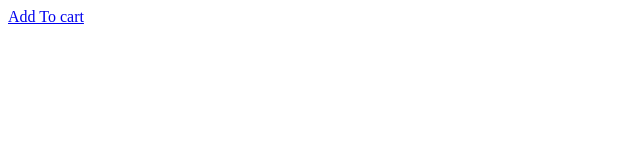
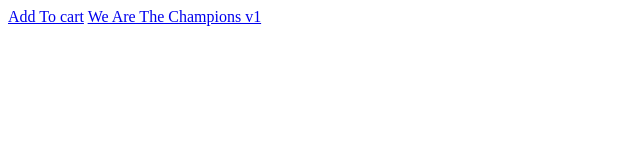
Before and after one commit to jolepro/scrimba_learning, a plain HTML site: page index.html in a window 1280 px wide. Shown: the whole page, without its empty margins (0-640 px from the left). Drawn offline with Linux system fonts and the light colour scheme.

Commit message:
added the prhect to the index file

```diff
--- a/index.html
+++ b/index.html
@@ -8,5 +8,6 @@
 </head>
 <body>
     <a href="add_to_cart/index.html" target="_blank">Add To cart</a>
+    <a href="we_are_the_champion/index.html" target="_blank">We Are The Champions v1</a>
 </body>
 </html>
```
